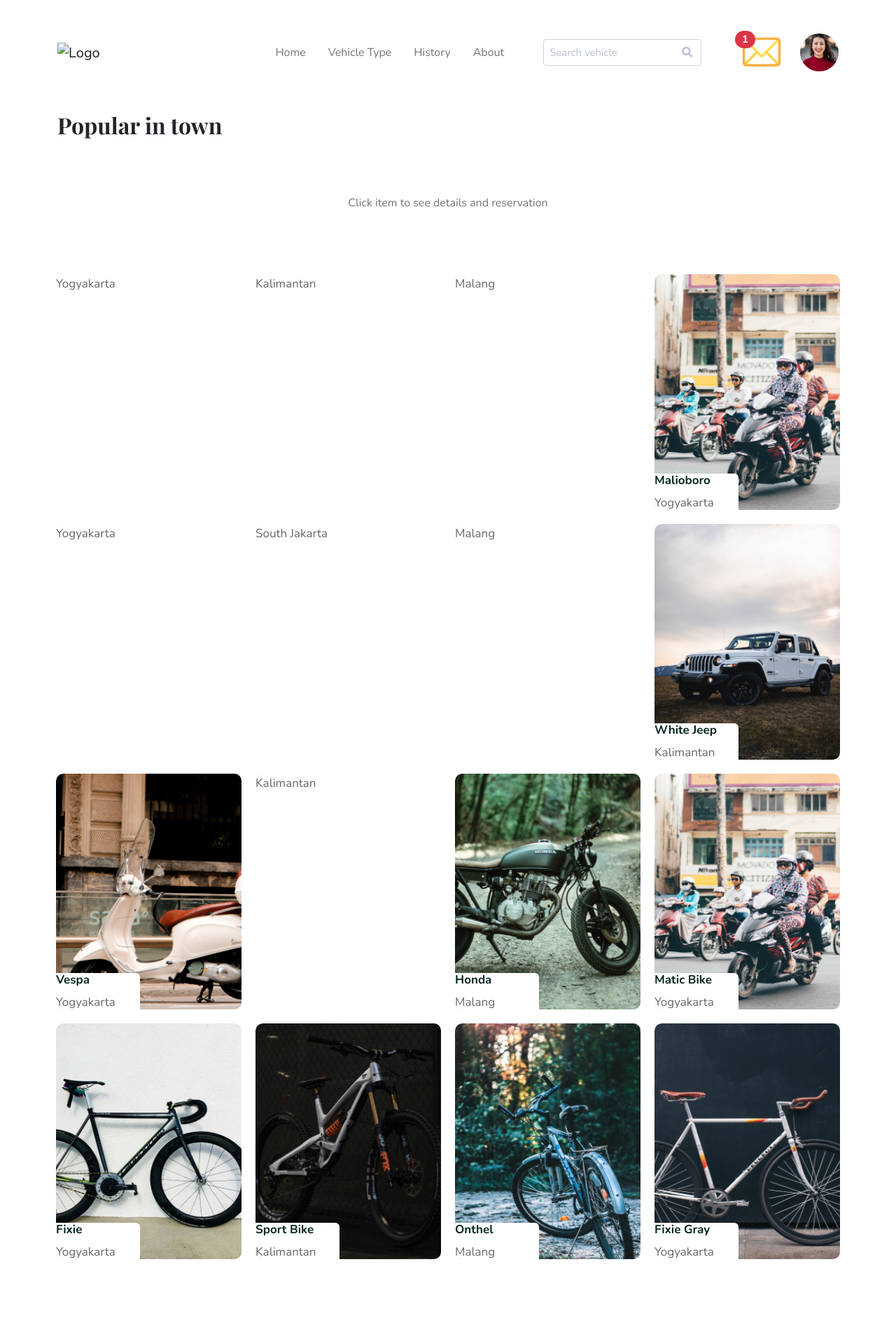
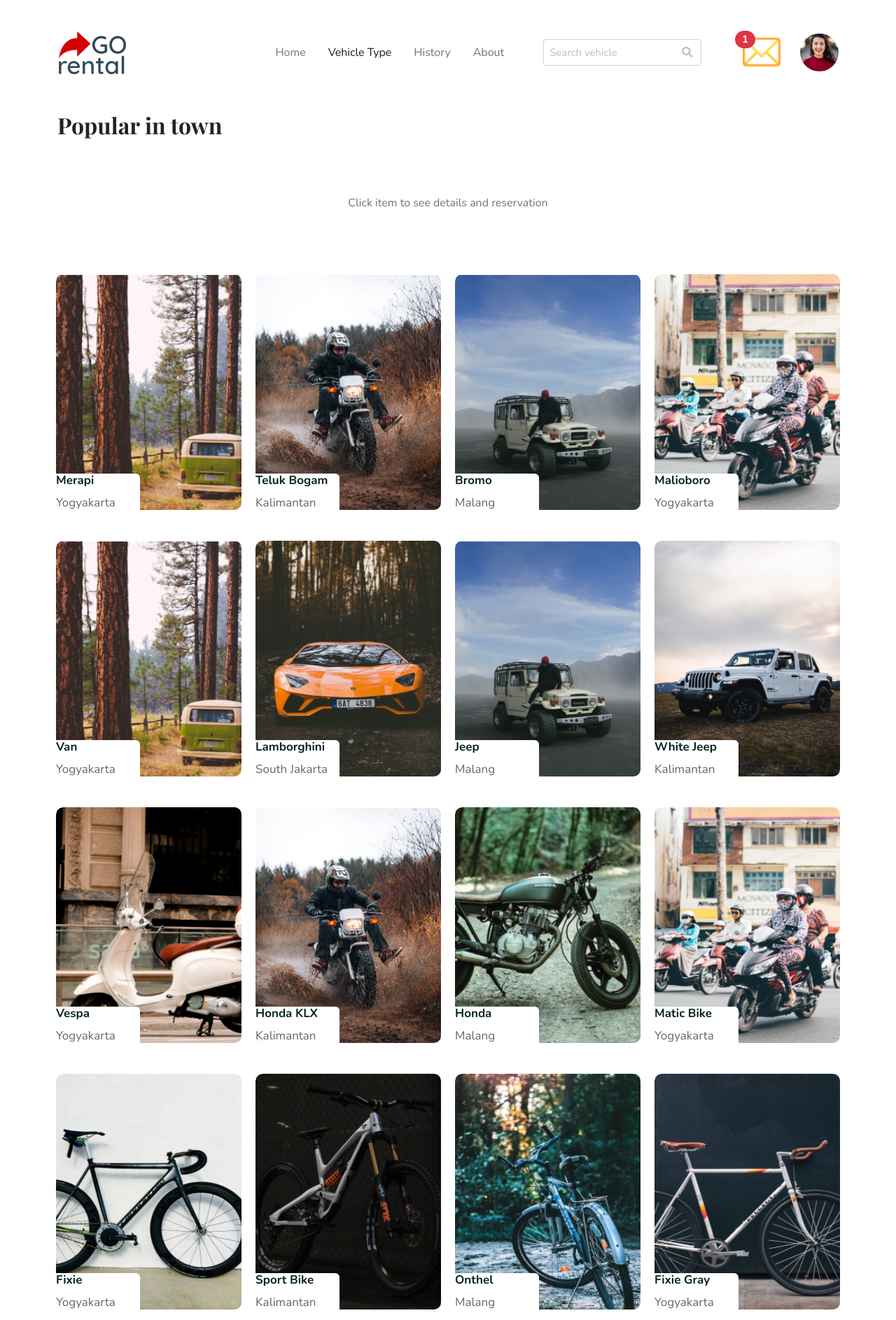
Before and after one commit to asherginting/go-rental-responsive, a website: page more-detail.html in a window 1280 px wide. Shown: the top 1887 px of the page at 70% size. Drawn offline with nearby package versions, Linux system fonts and the light colour scheme.

Commit message:
fix: code more detail

```diff
--- a/more-detail.html
+++ b/more-detail.html
@@ -6,28 +6,32 @@
   <meta http-equiv="X-UA-Compatible" content="IE=edge">
   <meta name="viewport" content="width=device-width, initial-scale=1.0">
 
-  <!-- Favicon -->
-  <link rel="shortcut icon" href="./assets/images/home/logo.png" type="image/x-icon">
+  <!-- Navicon -->
+  <link rel="shortcut icon" href="./assets/images/login/favicon-gorental.png" type="image/x-icon">
   <title>Detail Vehicle</title>
-  <!-- bootstrap -->
+
+  <!-- Google Fonts -->
+  <link rel="preconnect" href="https://fonts.googleapis.com">
+  <link rel="preconnect" href="https://fonts.gstatic.com" crossorigin>
+  <link
+    href="https://fonts.googleapis.com/css2?family=Mulish:wght@400;700;900&family=Nunito:wght@400;700;900&family=Playfair+Display:wght@400;700&display=swap"
+    rel="stylesheet">
+
+  <!-- Font Awesome Icon -->
+  <link rel="stylesheet" href="https://cdnjs.cloudflare.com/ajax/libs/font-awesome/6.0.0/css/all.min.css"
+    integrity="sha512-9usAa10IRO0HhonpyAIVpjrylPvoDwiPUiKdWk5t3PyolY1cOd4DSE0Ga+ri4AuTroPR5aQvXU9xC6qOPnzFeg=="
+    crossorigin="anonymous" referrerpolicy="no-referrer" />
+
+  <!-- Boostrap -->
   <link rel="stylesheet" href="https://cdnjs.cloudflare.com/ajax/libs/bootstrap/5.0.1/css/bootstrap.min.css"
     integrity="sha512-Ez0cGzNzHR1tYAv56860NLspgUGuQw16GiOOp/I2LuTmpSK9xDXlgJz3XN4cnpXWDmkNBKXR/VDMTCnAaEooxA=="
     crossorigin="anonymous" referrerpolicy="no-referrer" />
   <script src="https://cdnjs.cloudflare.com/ajax/libs/bootstrap/5.0.1/js/bootstrap.bundle.min.js"
     integrity="sha512-sH8JPhKJUeA9PWk3eOcOl8U+lfZTgtBXD41q6cO/slwxGHCxKcW45K4oPCUhHG7NMB4mbKEddVmPuTXtpbCbFA=="
     crossorigin="anonymous" referrerpolicy="no-referrer"></script>
-  <!-- fonts -->
-  <link rel="preconnect" href="https://fonts.googleapis.com">
-  <link rel="preconnect" href="https://fonts.gstatic.com" crossorigin>
-  <link
-    href="https://fonts.googleapis.com/css2?family=Mulish&family=Nunito:wght@400;700;900&family=Playfair+Display:wght@400;700&display=swap"
-    rel="stylesheet">
-  <!-- icon -->
-  <link rel="stylesheet" href="https://cdnjs.cloudflare.com/ajax/libs/font-awesome/6.0.0/css/all.min.css"
-    integrity="sha512-9usAa10IRO0HhonpyAIVpjrylPvoDwiPUiKdWk5t3PyolY1cOd4DSE0Ga+ri4AuTroPR5aQvXU9xC6qOPnzFeg=="
-    crossorigin="anonymous" referrerpolicy="no-referrer" />
-  <!-- style -->
-  <link rel="stylesheet" href="./assets/css/vehicle-type.css">
+
+  <!-- Style CSS -->
+  <link rel="stylesheet" href="/assets/css/vehicle-type.css">
   <link rel="stylesheet" href="/assets/css/footer.css">
 </head>
 
@@ -35,7 +39,7 @@
   <nav class="navbar navbar-expand-lg navbar-light bg-white fixed-top">
     <div class="container bg-white navigation">
       <a href="index.html" class="navbar-brand">
-        <img src="./assets/images/home/logo.png" alt="Logo">
+        <img src="./assets/images/home/Go-Rental x100.png" alt="Logo">
       </a>
       <button class="navbar-toggler" type="button" data-bs-toggle="collapse" data-bs-target="#navbarNav">
         <span class="navbar-toggler-icon"></span>
@@ -46,7 +50,7 @@
             <a class="nav-link" href="/index.html">Home</a>
           </li>
           <li class="nav-item mx-xl-3">
-            <a class="nav-link" href="vehicle-type.html">Vehicle Type</a>
+            <a class="nav-link active" href="vehicle-type.html">Vehicle Type</a>
           </li>
           <li class="nav-item me-xl-3">
             <a class="nav-link" href="#">History</a>
@@ -76,11 +80,11 @@
       <p class="text-muted text-center">Click item to see details and reservation</p>
     </div>
     <div class="row">
-      <div class="col-6 col-md-3 parrent-img">
+      <div class="col-6 col-md-4 col-lg-3 mb-4 parrent-img">
         <a href="#">
           <div class="img-section">
             <a href="#">
-              <img src="./assets/images/vehicle-type/merapi.png" alt="Merapi">
+              <img src="./assets/images/vehicle-type/van.png" alt="Merapi">
               <div class="highlight">
                 <h5>Merapi</h5>
                 <span>Yogyakarta</span>
@@ -90,10 +94,10 @@
         </a>
 
       </div>
-      <div class="col-6 col-md-3 parrent-img">
+      <div class="col-6 col-md-4 col-lg-3 mb-4 parrent-img">
         <div class="img-section">
           <a href="#">
-            <img src="./assets/images/vehicle-type/kalimantan.png" alt="Teluk BOgam">
+            <img src="./assets/images/vehicle-type/teluk-bogam.png" alt="Teluk BOgam">
             <div class="highlight">
               <h5>Teluk Bogam</h5>
               <span>Kalimantan</span>
@@ -101,10 +105,10 @@
           </a>
         </div>
       </div>
-      <div class="col-6 col-md-3 parrent-img">
+      <div class="col-6 col-md-4 col-lg-3 mb-4 parrent-img">
         <div class="img-section">
           <a href="#">
-            <img src="./assets/images/vehicle-type/malang.png" alt="Bromo">
+            <img src="./assets/images/vehicle-type/jeep.png" alt="Bromo">
             <div class="highlight">
               <h5>Bromo</h5>
               <span>Malang</span>
@@ -112,7 +116,7 @@
           </a>
         </div>
       </div>
-      <div class="col-6 col-md-3 parrent-img">
+      <div class="col-6 col-md-4 col-lg-3 mb-4 parrent-img">
         <div class="img-section">
           <a href="#">
             <img src="./assets/images/vehicle-type/malioboro.png" alt="Malioboro">
@@ -124,10 +128,10 @@
         </div>
       </div>
 
-      <div class="col-6 col-md-3 parrent-img">
+      <div class="col-6 col-md-4 col-lg-3 mb-4 parrent-img">
         <div class="img-section">
           <a href="#">
-            <img src="./assets/images/vehicle-type/merapi.png" alt="Van">
+            <img src="./assets/images/vehicle-type/van.png" alt="Van">
             <div class="highlight">
               <h5>Van</h5>
               <span>Yogyakarta</span>
@@ -135,10 +139,10 @@
           </a>
         </div>
       </div>
-      <div class="col-6 col-md-3 parrent-img">
+      <div class="col-6 col-md-4 col-lg-3 mb-4 parrent-img">
         <div class="img-section">
           <a href="#">
-            <img src="./assets/images/vehicle-type/lamborghini.png" alt="Lamborghini">
+            <img src="./assets/images/vehicle-type/lamborgini.png" alt="Lamborghini">
             <div class="highlight">
               <h5>Lamborghini</h5>
               <span>South Jakarta</span>
@@ -146,10 +150,10 @@
           </a>
         </div>
       </div>
-      <div class="col-6 col-md-3 parrent-img">
+      <div class="col-6 col-md-4 col-lg-3 mb-4 parrent-img">
         <div class="img-section">
           <a href="#">
-            <img src="./assets/images/vehicle-type/malang.png" alt="Jeep">
+            <img src="./assets/images/vehicle-type/jeep.png" alt="Jeep">
             <div class="highlight">
               <h5>Jeep</h5>
               <span>Malang</span>
@@ -157,7 +161,7 @@
           </a>
         </div>
       </div>
-      <div class="col-6 col-md-3 parrent-img">
+      <div class="col-6 col-md-4 col-lg-3 mb-4 parrent-img">
         <div class="img-section">
           <a href="#">
             <img src="./assets/images/vehicle-type/white-jeep.png" alt="White Jeep">
@@ -169,7 +173,7 @@
         </div>
       </div>
 
-      <div class="col-6 col-md-3 parrent-img">
+      <div class="col-6 col-md-4 col-lg-3 mb-4 parrent-img">
         <div class="img-section">
           <a href="#">
             <img src="./assets/images/vehicle-type/vespa.png" alt="Vespa">
@@ -180,10 +184,10 @@
           </a>
         </div>
       </div>
-      <div class="col-6 col-md-3 parrent-img">
+      <div class="col-6 col-md-4 col-lg-3 mb-4 parrent-img">
         <div class="img-section">
           <a href="#">
-            <img src="./assets/images/vehicle-type/kalimantan.png" alt="Honda KLX">
+            <img src="./assets/images/vehicle-type/teluk-bogam.png" alt="Honda KLX">
             <div class="highlight">
               <h5>Honda KLX</h5>
               <span>Kalimantan</span>
@@ -191,7 +195,7 @@
           </a>
         </div>
       </div>
-      <div class="col-6 col-md-3 parrent-img">
+      <div class="col-6 col-md-4 col-lg-3 mb-4 parrent-img">
         <div class="img-section">
           <a href="#">
             <img src="./assets/images/vehicle-type/honda.png" alt="Honda">
@@ -202,7 +206,7 @@
           </a>
         </div>
       </div>
-      <div class="col-6 col-md-3 parrent-img">
+      <div class="col-6 col-md-4 col-lg-3 mb-4 parrent-img">
         <div class="img-section">
           <a href="#">
             <img src="./assets/images/vehicle-type/malioboro.png" alt="Matic Bike">
@@ -214,7 +218,7 @@
         </div>
       </div>
 
-      <div class="col-6 col-md-3 parrent-img">
+      <div class="col-6 col-md-4 col-lg-3 mb-4 parrent-img">
         <div class="img-section">
           <a href="#">
             <img src="./assets/images/vehicle-type/fixie.png" alt="Fixie">
@@ -225,7 +229,7 @@
           </a>
         </div>
       </div>
-      <div class="col-6 col-md-3 parrent-img">
+      <div class="col-6 col-md-4 col-lg-3 mb-4 parrent-img">
         <div class="img-section">
           <a href="#">
             <img src="./assets/images/vehicle-type/sport-bike.png" alt="Sport Bike">
@@ -236,7 +240,7 @@
           </a>
         </div>
       </div>
-      <div class="col-6 col-md-3 parrent-img">
+      <div class="col-6 col-md-4 col-lg-3 mb-4 parrent-img">
         <div class="img-section">
           <a href="#">
             <img src="./assets/images/vehicle-type/onthel.png" alt="Onthel">
@@ -247,9 +251,9 @@
           </a>
         </div>
       </div>
-      <div class="col-6 col-md-3 parrent-img">
+      <div class="col-6 col-md-4 col-lg-3 mb-4 parrent-img">
         <div class="img-section">
-          <a href="#">
+          <a href="/md-fixie-gray.html">
             <img src="./assets/images/vehicle-type/fixie-gray.png" alt="Fixie Gray">
             <div class="highlight">
               <h5>Fixie Gray</h5>
@@ -263,13 +267,14 @@
     <p class="text-center text-muted py-5">There is no vehicle left</p>
   </section>
 
-  <footer class="bg-light pt-3">
-    <div class="container row">
+  <!-- Footer -->
+  <footer class="container">
+    <div class="row">
       <div class="col-lg-5">
-        <img src="./assets/images/home/logo.png" alt="logo">
+        <img src="./assets/images/home/Go-Rental x100.png" alt="logo">
         <p class="description">Plan and book your perfect trip with expert advice, travel tips for vehicle information
           from us</p>
-        <p>© 2022 - Vehicle Rental Center. All rights reserved</p>
+        <p>© 2022 - GO Rental. All rights reserved</p>
       </div>
       <div class="col-lg-7">
         <div class="row">
@@ -316,7 +321,7 @@
       </ul>
     </div>
   </footer>
-
+  <!-- /Footer -->
 </body>
 
 </html>
```
